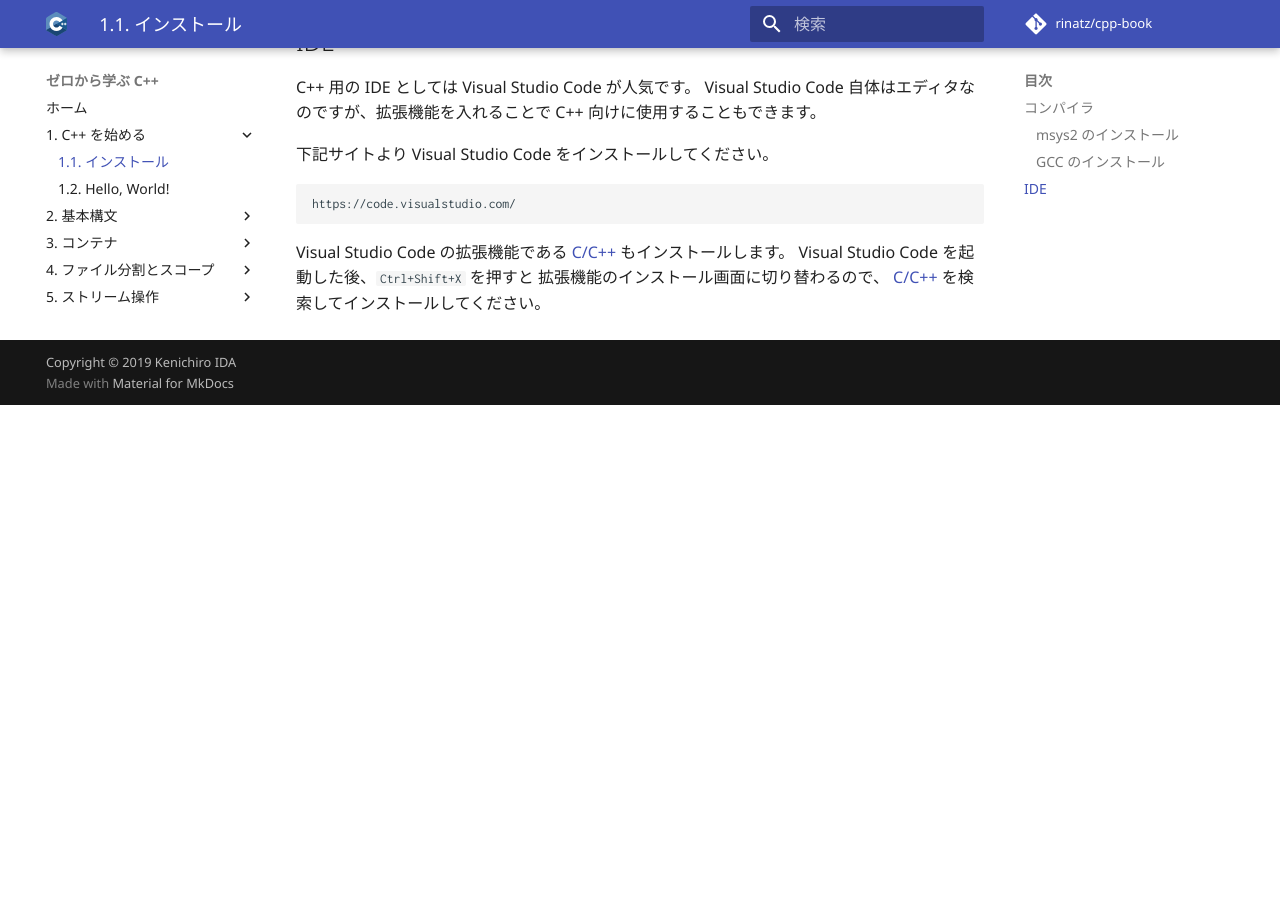
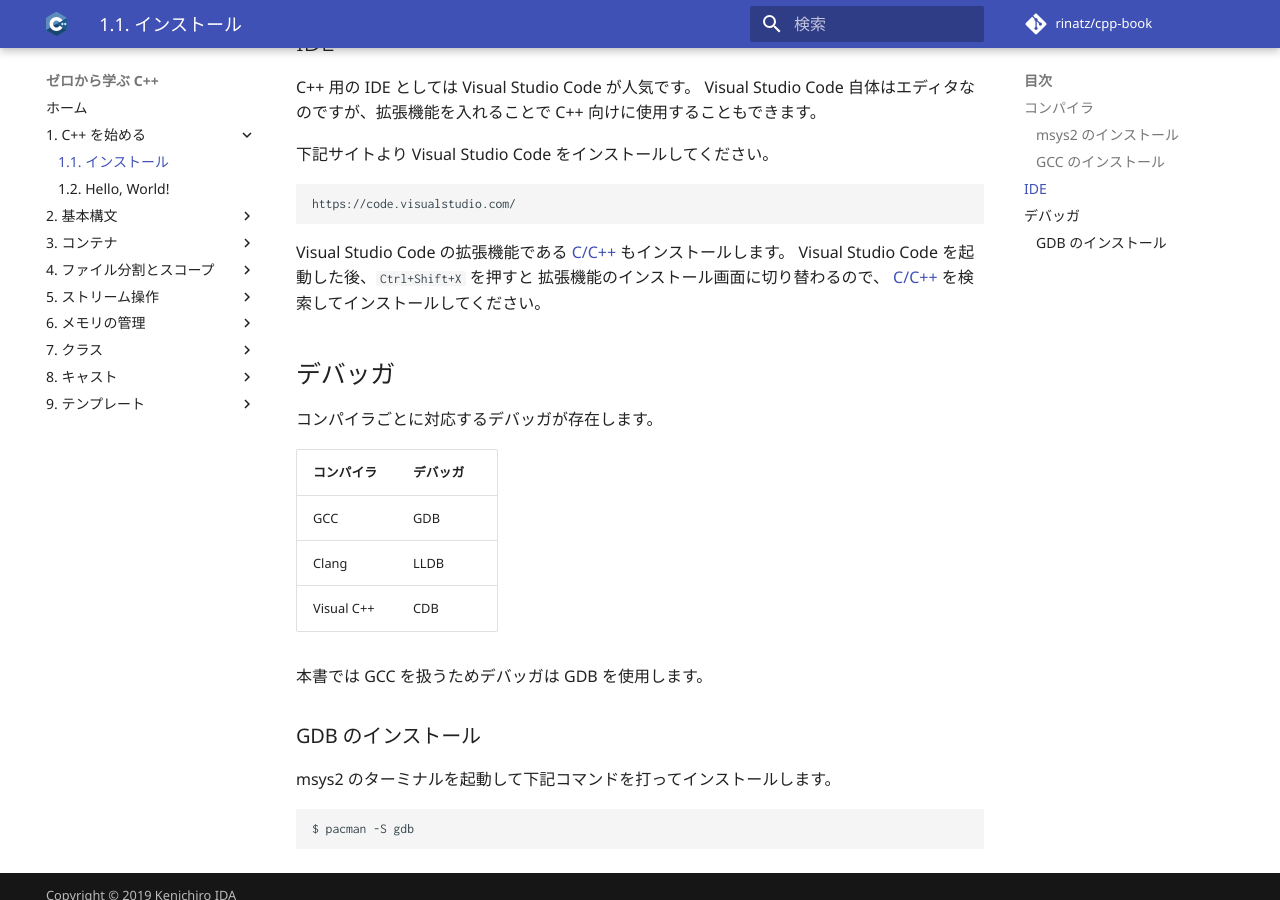
Before and after one commit to rinatz/cpp-book, an MkDocs documentation site: the page built from docs/ch01-01-installation.md, in a window 1280 px wide and 900 px high, scrolled down 1110 px. Built offline with MkDocs 1.6.1 and Material for MkDocs 9.7.7, drawn with Linux system fonts in a browser that asks for light colours; emoji names are drawn with the system emoji font; comment, search, counter and statistics services are not loaded; before the commit the page ends 1515 px from its top, so only the background shows below that.

Commit message:
Add debugger in installation page

````diff
--- a/docs/ch01-01-installation.md
+++ b/docs/ch01-01-installation.md
@@ -59,3 +59,23 @@
 [C/C++] を検索してインストールしてください。
 
 [C/C++]: https://marketplace.visualstudio.com/items?itemName=ms-vscode.cpptools
+
+## デバッガ
+
+コンパイラごとに対応するデバッガが存在します。
+
+| コンパイラ | デバッガ |
+|------------|:---------|
+| GCC        | GDB      |
+| Clang      | LLDB     |
+| Visual C++ | CDB      |
+
+本書では GCC を扱うためデバッガは GDB を使用します。
+
+### GDB のインストール
+
+msys2 のターミナルを起動して下記コマンドを打ってインストールします。
+
+```bash
+$ pacman -S gdb
+```
````
